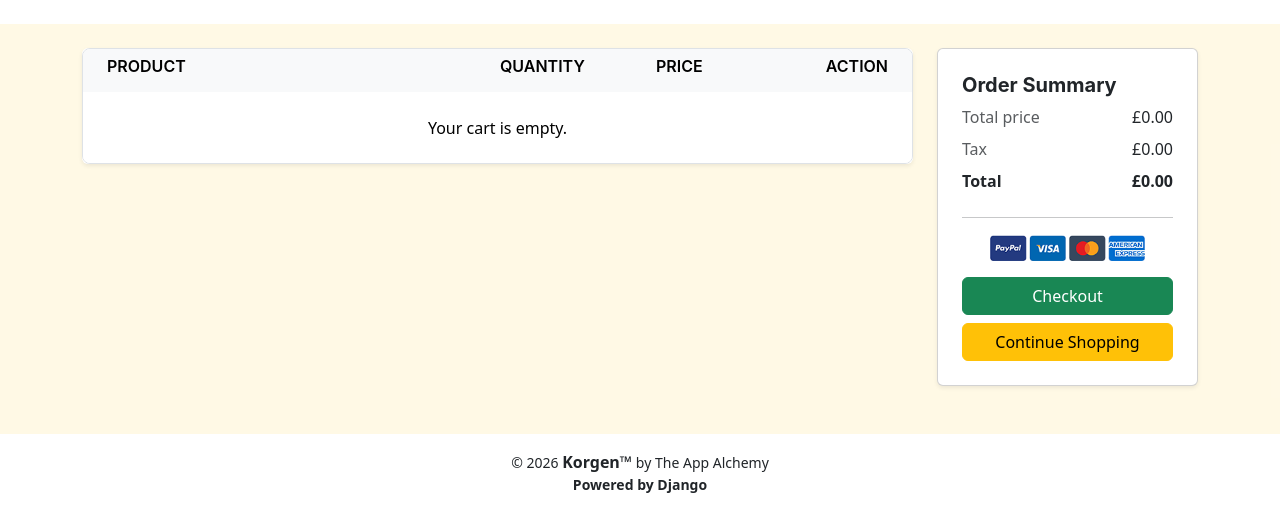
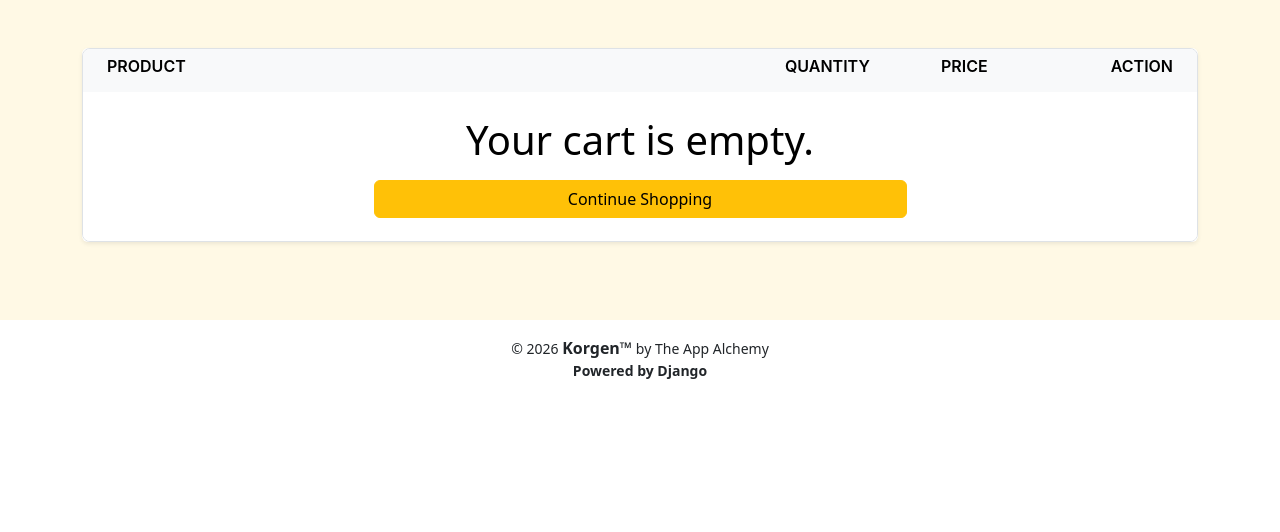
Before and after one commit to disaac318/Korgen-eCommerce-MSP4, a Django app: page /cart/ in a window 1280 px wide. Shown: the part 111-643 px from the top of the page. Run offline with Django 5.2, Linux system fonts and the light colour scheme; tables that the repository leaves empty hold one stand-in row (values such as "Sample post"); some libraries are stand-ins or nearby versions.

Commit message:
fixing product warning and empty cart issues

```diff
--- a/carts/templates/carts/cart.html
+++ b/carts/templates/carts/cart.html
@@ -1,20 +1,22 @@
 {% extends 'base.html' %}
-{% load static %}
+{% load static humanize %}
 
 {% block content %}
 
 
 <!-- ========== Main content starts ========== -->
 
-<main class="mt-5 bg-opacity-10 bg-warning pb-5"
+<main class="pt-5 bg-opacity-10 bg-warning pb-5"
      style="min-height: 40vh;">
      <div class="container">
 
           <div class="row g-4">
 
                <!-- Cart items -->
-               <section class="col-12 col-lg-9"
+               <section class="col-12 {% if cart_items %}col-lg-9{% else %}col-lg-12{% endif %}"
                     aria-label="Cart items">
+
+
                     <div class="card border-0 shadow-sm">
 
                          <div class="table-responsive border rounded-3">
@@ -23,7 +25,8 @@
 
                                    <thead class="table-light">
                                         <tr class="small text-uppercase">
-                                             <th scope="col" class="ps-4">
+                                             <th scope="col"
+                                                  class="ps-4">
                                                   <h6>Product</h6>
                                              </th>
                                              <th scope="col"
@@ -47,7 +50,7 @@
                                         {% for cart_item in cart_items %}
                                         <!---------------------- Items ---------------------->
                                         <tr>
-                                             <td class="ps-4">
+                                             <td class="ps-4 py-4">
                                                   <article class="d-flex align-items-center gap-3">
                                                        <img src="{{ cart_item.product.images.url }}"
                                                             alt="{{ cart_item.product.product_name }}"
@@ -93,9 +96,8 @@
                                              <!-- Increment and decrement quantity -->
 
 	                                             <td class="ps-4">
-                                                  <p class="mb-0 fw-semibold lead">£{{ cart_item.sub_total }}</p>
-                                                  <p class="mb-0 small text-muted">£{{ cart_item.product.price }} each
-                                                  </p>
+	                                                  <p class="mb-0 fw-semibold lead">£{{ cart_item.sub_total|floatformat:2|intcomma }}</p>
+	                                                  <p class="mb-0 small text-muted">£{{ cart_item.product.price|floatformat:2|intcomma }} each</p>
                                              </td>
 
                                              <td class="text-end pe-4">
@@ -107,14 +109,17 @@
                                         {% empty %}
                                         <tr>
                                              <td colspan="4"
-                                                  class="text-center p-4">Your cart is empty.</td>
+                                                  class="text-center p-4 ">
+                                                  <p class="mb-3 display-6">Your cart is empty.</p>
+                                                  <a href="{% url 'store' %}"
+                                                       class="btn btn-warning w-50">Continue Shopping</a>
+                                             </td>
                                         </tr>
                                         {% endfor %}
                                         <!---------------------- Items ---------------------->
 
+                                   </tbody>
 
-
-                                   </tbody>
                               </table>
                          </div>
                     </div>
@@ -123,6 +128,8 @@
                </section>
 
                <!-- Order Summary -->
+               {% if cart_items %}
+
                <aside class="col-12 col-lg-3"
                     aria-label="Order summary">
                     <section class="card shadow-sm">
@@ -132,13 +139,13 @@
 
                               <dl class="row mb-0">
                                    <dt class="col-6 fw-normal text-muted">Total price</dt>
-	                                   <dd class="col-6 text-end mb-2">£{{ total|floatformat:2 }}</dd>
+                                   <dd class="col-6 text-end mb-2">£{{ total|floatformat:2|intcomma }}</dd>
 
                                    <dt class="col-6 fw-normal text-muted">Tax</dt>
-	                                   <dd class="col-6 text-end mb-2">£{{ tax|floatformat:2 }}</dd>
+                                   <dd class="col-6 text-end mb-2">£{{ tax|floatformat:2|intcomma }}</dd>
 
                                    <dt class="col-6 fw-semibold">Total</dt>
-	                                   <dd class="col-6 text-end fw-semibold">£{{ grand_total|floatformat:2 }}</dd>
+                                   <dd class="col-6 text-end fw-semibold">£{{ grand_total|floatformat:2|intcomma }}</dd>
                               </dl>
 
                               <hr>
@@ -156,6 +163,7 @@
                          </div>
                     </section>
                </aside>
+               {% endif %}
 
           </div>
      </div>
--- a/korgen_eCom/settings.py
+++ b/korgen_eCom/settings.py
@@ -38,6 +38,7 @@ INSTALLED_APPS = [
     'django.contrib.messages',
     'django.contrib.staticfiles',
     'django.contrib.sites',
+    'django.contrib.humanize',
 
     # Third-party apps
     'allauth',
```
Lines whose indentation alone changed are shown as unchanged.
